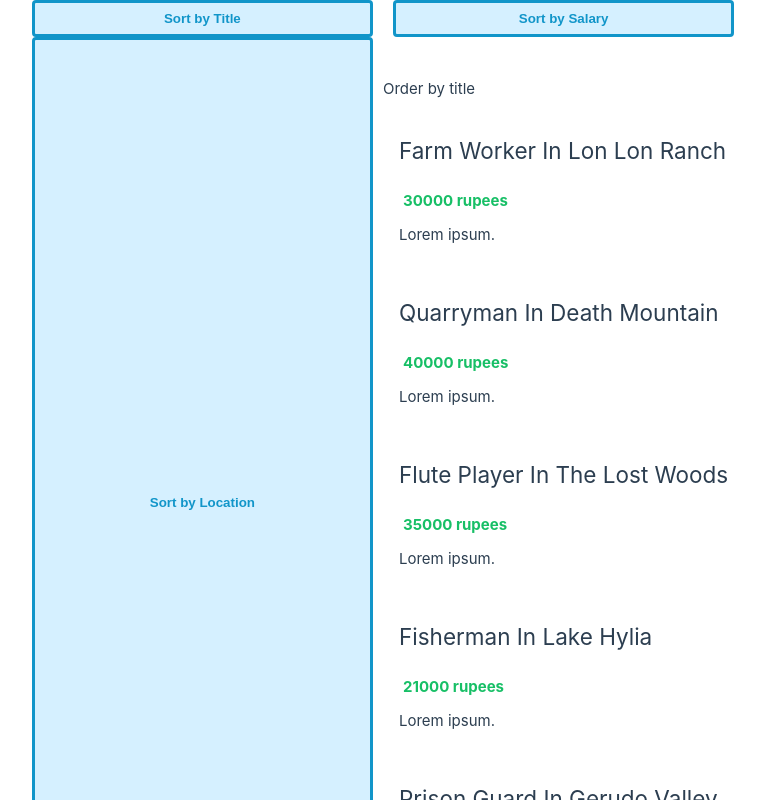
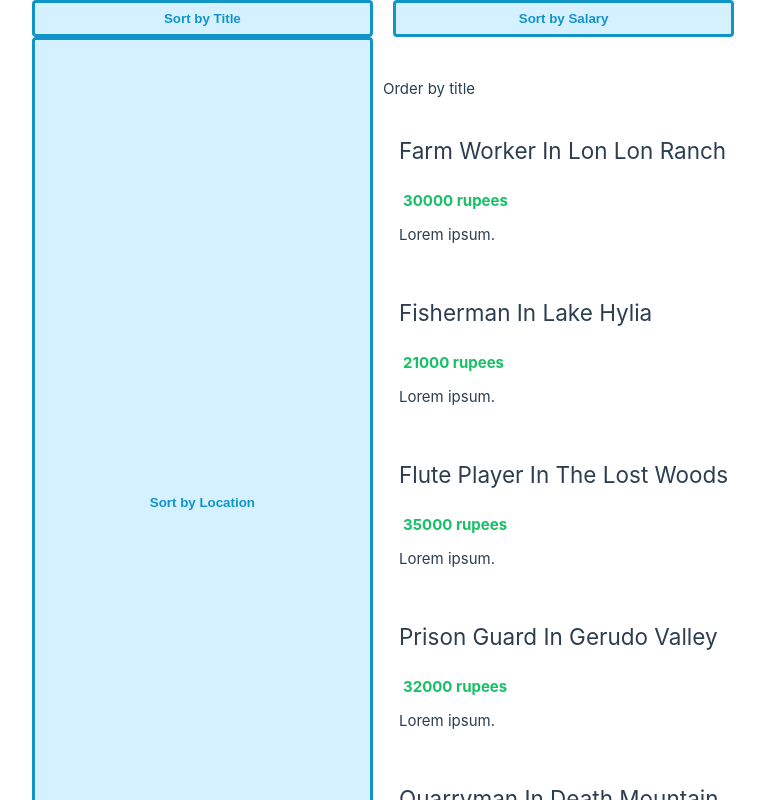
Before and after one commit to Trin4317/vue3-with-typescript, a Vue app: page / in a window 1280 px wide. Shown: the top 800 px of the page, without its empty margins (257-1022 px from the left). Built offline with nearby package versions, Linux system fonts and the light colour scheme.

Commit message:
sort jobs using computed property

```diff
--- a/src/components/JobList.vue
+++ b/src/components/JobList.vue
@@ -1,10 +1,10 @@
 <script setup lang="ts">
-import type { PropType } from 'vue'
+import { computed, type PropType } from 'vue'
 import type Job from '@/types/Job'
 import type OrderTerm from '@/types/OrderTerm'
 
 // receive props from parent
-defineProps({
+const props = defineProps({
   jobs: {
     required: true,
     type: Array as PropType<Job[]>
@@ -14,13 +14,20 @@
     type: String as PropType<OrderTerm>
   }
 })
+
+const orderedJobs = computed(() => {
+  // sort is destructive method
+  return [...props.jobs].sort((a: Job, b: Job) => {
+    return a[props.order] > b[props.order] ? 1 : -1
+  })
+})
 </script>
 
 <template>
   <div class="job-list">
     <p>Order by {{ order }}</p>
     <ul>
-      <li v-for="job in jobs" :key="job.id">
+      <li v-for="job in orderedJobs" :key="job.id">
         <h2>{{ job.title }} in {{ job.location }}</h2>
         <div class="salary">
           <p>{{ job.salary }} rupees</p>
```
